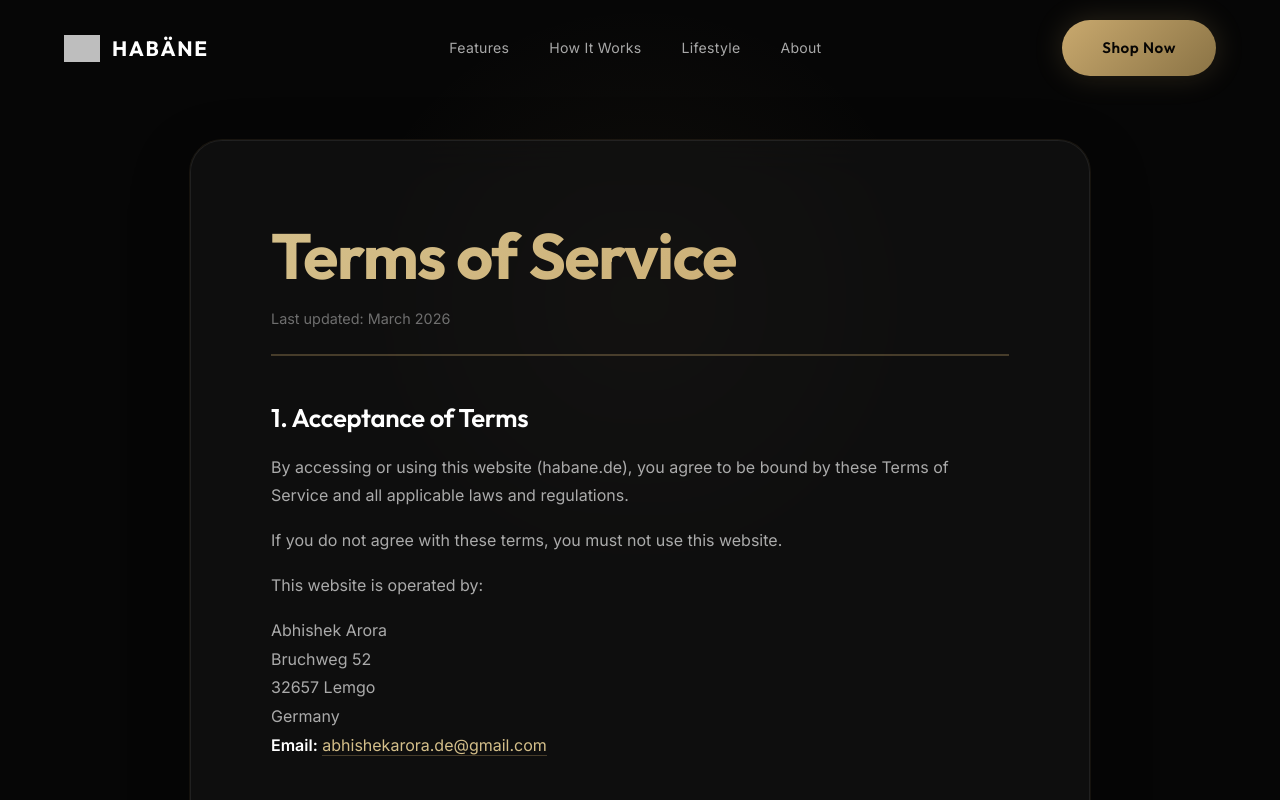
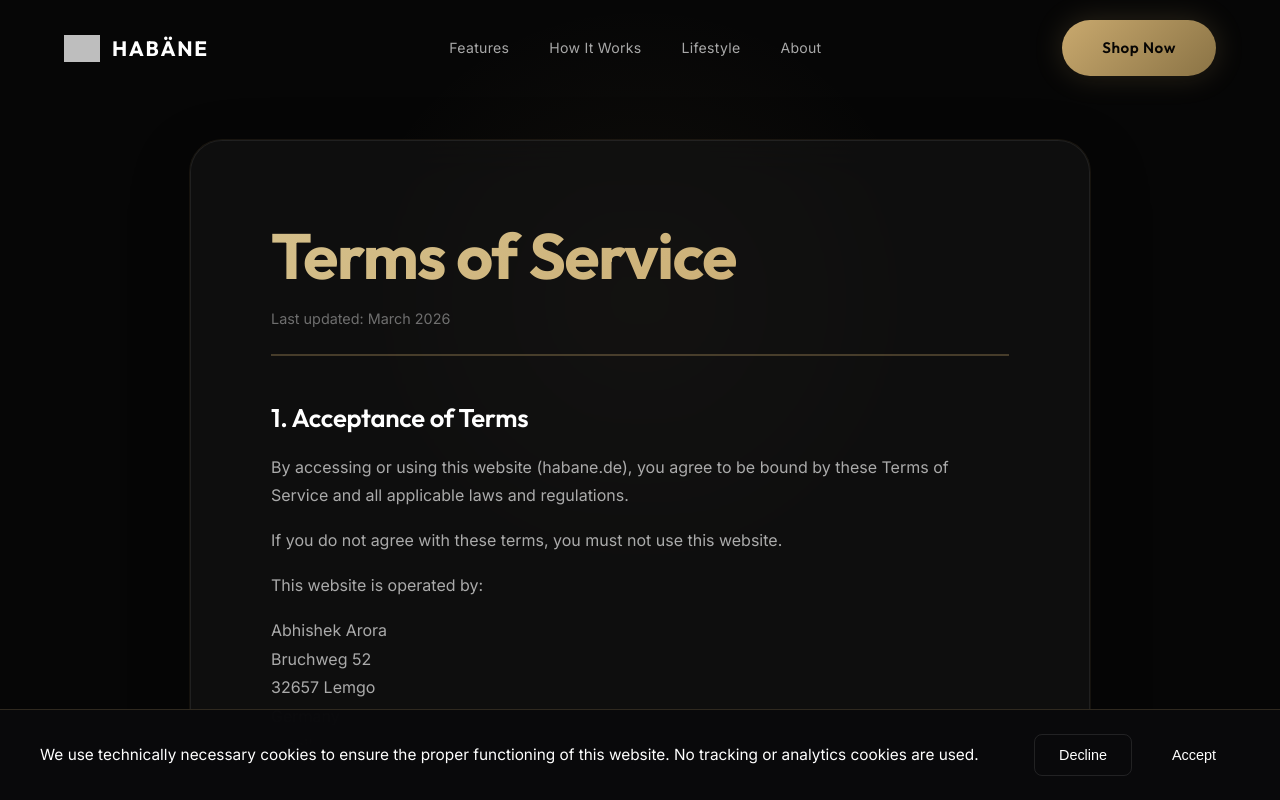
Before and after one commit to SchelmInsel5123/HABANE, a React (Vite) app: page /terms in a window 1280 px wide. Shown: the top 800 px of the page. Built offline with nearby package versions, Linux system fonts and the light colour scheme; no server answers; grey boxes are pictures that could not be loaded; a web font is replaced by a local one.

Commit message:
Updated App.jsx

```diff
--- a/src/App.jsx
+++ b/src/App.jsx
@@ -6,6 +6,7 @@ import Lenis from 'lenis';
 
 import PageLoader from './components/PageLoader';
 import Navbar from './components/Navbar';
+import CookieBanner from './components/CookieBanner';
 import HomePage from './pages/HomePage';
 import ExplorePage from './pages/ExplorePage';
 import ProductDetail from './pages/ProductDetail';
@@ -57,6 +58,7 @@ export default function App() {
         <Route path="/privacy" element={<PrivacyPage />} />
         <Route path="/terms" element={<TermsPage />} />
       </Routes>
+      <CookieBanner />
     </BrowserRouter>
   );
 }
--- /dev/null
+++ b/src/components/CookieBanner.css
@@ -0,0 +1,103 @@
+.cookie-banner {
+  position: fixed;
+  bottom: 0;
+  left: 0;
+  right: 0;
+  background: rgba(10, 10, 12, 0.98);
+  backdrop-filter: blur(20px);
+  border-top: 1px solid rgba(201, 169, 110, 0.2);
+  padding: 1.5rem;
+  z-index: 10000;
+  animation: slideUp 0.4s ease-out;
+}
+
+@keyframes slideUp {
+  from {
+    transform: translateY(100%);
+    opacity: 0;
+  }
+  to {
+    transform: translateY(0);
+    opacity: 1;
+  }
+}
+
+.cookie-banner__content {
+  max-width: 1200px;
+  margin: 0 auto;
+  display: flex;
+  align-items: center;
+  justify-content: space-between;
+  gap: 2rem;
+}
+
+.cookie-banner__text {
+  flex: 1;
+}
+
+.cookie-banner__text p {
+  margin: 0;
+  color: var(--text-secondary);
+  line-height: 1.6;
+}
+
+.cookie-banner__actions {
+  display: flex;
+  gap: 1rem;
+  flex-shrink: 0;
+}
+
+.cookie-banner__btn {
+  padding: 0.75rem 1.5rem;
+  border-radius: 8px;
+  font-size: 0.9rem;
+  font-weight: 500;
+  cursor: pointer;
+  transition: all 0.3s ease;
+  border: none;
+  white-space: nowrap;
+}
+
+.cookie-banner__btn--primary {
+  background: var(--gold);
+  color: var(--bg-primary);
+}
+
+.cookie-banner__btn--primary:hover {
+  background: var(--gold-bright);
+  transform: translateY(-2px);
+  box-shadow: 0 8px 20px rgba(201, 169, 110, 0.3);
+}
+
+.cookie-banner__btn--secondary {
+  background: transparent;
+  color: var(--text-secondary);
+  border: 1px solid rgba(255, 255, 255, 0.1);
+}
+
+.cookie-banner__btn--secondary:hover {
+  background: rgba(255, 255, 255, 0.05);
+  border-color: rgba(255, 255, 255, 0.2);
+  color: var(--text-primary);
+}
+
+@media (max-width: 768px) {
+  .cookie-banner {
+    padding: 1rem;
+  }
+
+  .cookie-banner__content {
+    flex-direction: column;
+    gap: 1rem;
+    align-items: stretch;
+  }
+
+  .cookie-banner__actions {
+    width: 100%;
+  }
+
+  .cookie-banner__btn {
+    flex: 1;
+    padding: 0.875rem 1rem;
+  }
+}
--- /dev/null
+++ b/src/components/CookieBanner.jsx
@@ -0,0 +1,46 @@
+import { useState, useEffect } from 'react';
+import './CookieBanner.css';
+
+export default function CookieBanner() {
+  const [isVisible, setIsVisible] = useState(false);
+
+  useEffect(() => {
+    const consent = localStorage.getItem('cookieConsent');
+    if (!consent) {
+      setIsVisible(true);
+    }
+  }, []);
+
+  const handleAccept = () => {
+    localStorage.setItem('cookieConsent', 'accepted');
+    setIsVisible(false);
+  };
+
+  const handleDecline = () => {
+    localStorage.setItem('cookieConsent', 'declined');
+    setIsVisible(false);
+  };
+
+  if (!isVisible) return null;
+
+  return (
+    <div className="cookie-banner">
+      <div className="cookie-banner__content">
+        <div className="cookie-banner__text">
+          <p className="body-md">
+            We use technically necessary cookies to ensure the proper functioning of this website.
+            No tracking or analytics cookies are used.
+          </p>
+        </div>
+        <div className="cookie-banner__actions">
+          <button onClick={handleDecline} className="cookie-banner__btn cookie-banner__btn--secondary">
+            Decline
+          </button>
+          <button onClick={handleAccept} className="cookie-banner__btn cookie-banner__btn--primary">
+            Accept
+          </button>
+        </div>
+      </div>
+    </div>
+  );
+}
```
